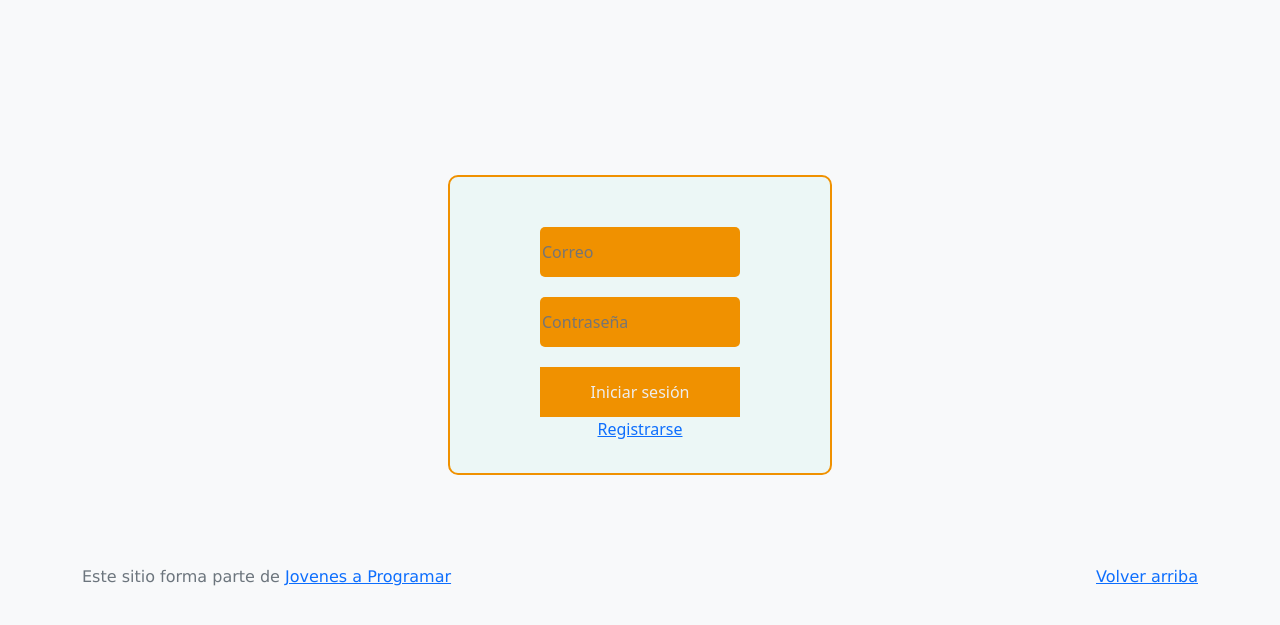
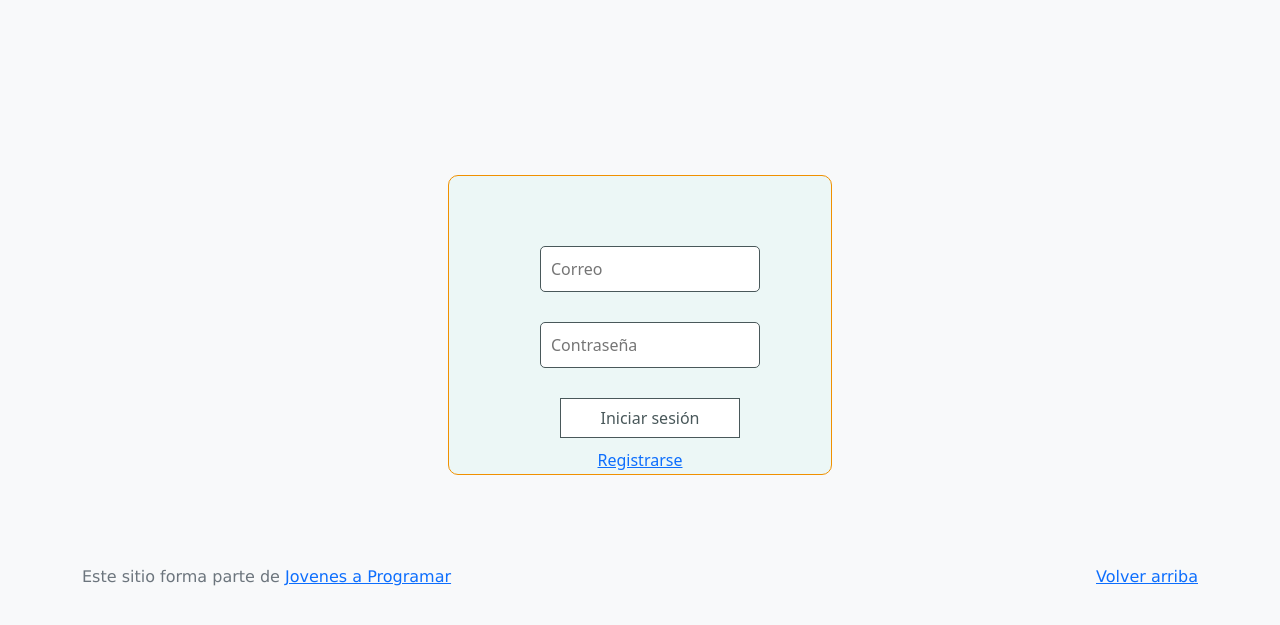
Before and after one commit to alexanderustra/JaP-eComerce, a website: page login.html in a window 1280 px wide. Shown: the part 169-794 px from the top of the page. Drawn offline with Linux system fonts and the light colour scheme.

Commit message:
Add files via upload

```diff
--- a/css/login.css
+++ b/css/login.css
@@ -12,21 +12,24 @@ form {
     display: inline-block;
     text-align: center;
     width: 90%;
+    background-color: red;
 }
 p {
     font-size: 20px;
     margin: none;
 }
-input {
+#login-input {
     width: 220px;
     height: 40px;
-    border: none;
     border-radius: 10px;
     outline: none;
     margin: auto;
     margin-top: 20px;
     margin-left: 20px;
-    margin-bottom: 20px;
+    margin-bottom: 10px;
+    color: #49585A;
+    background-color:#FFFFFF;
+    border: 1px solid #49585A;
 }
 button[type = submit] {
     display: block;
@@ -34,7 +37,6 @@ button[type = submit] {
     margin-top: 20px;
     width: 150px;
     height: 40px;
-    border: none;
     color: white;
     background-color: rgb(74, 151, 172);
     border-radius: 10px;
--- a/css/profile.css
+++ b/css/profile.css
@@ -53,8 +53,8 @@ button , input {
     width:200px;
     height: 50px;
     margin: auto;
-    color: #EDEDED;
-    background-color:#F09100;
+    color: #49585A;
+    background-color:#FFFFFF;
 }
 input[type = 'file'] {
     width: 120px;
@@ -99,7 +99,7 @@ img {
     height: 300px;
     border-radius: 10px;
     background-color:  #ecf7f6;
-    border: 2px solid #F09100;
+    border: 1px solid #F09100;
 }
 #sign-in-btn {
     margin-top: 20px;
@@ -128,7 +128,8 @@ img {
 
 @media screen and (max-width: 768px) {
     .modal-input {
-        width: 60%;
+        width: 90%;
+        margin-top: -100px;
         height: 510px;
     }
     .main-container , #main-container-profile {
--- a/css/sign-in.css
+++ b/css/sign-in.css
@@ -47,8 +47,10 @@ button , input {
     width:200px;
     height: 50px;
     margin: auto;
-    color: #EDEDED;
-    background-color:#F09100;
+    margin-bottom: 10px;
+    color: #49585A;
+    background-color:#FFFFFF;
+    border: 1px solid #49585A;
 }
 input[type = 'file'] {
     width: 120px;
--- a/login.html
+++ b/login.html
@@ -63,9 +63,9 @@
     <h1>Login</h1>
     <div class="main-container short-container-login">
       <form id="login-form">
-        <input type="text" name="user-name" placeholder="Correo">
-        <input type="password" name="password" placeholder="Contraseña">
-        <button type="submit" id="iniciar-sesion-btn">Iniciar sesión</button> <br>
+        <input id="login-input" type="text" name="user-name" placeholder="Correo" style="width: 100%; max-width: 220px; height: 46px; border-radius: 5px; outline: none; margin: 20px auto 10px 20px; color: #49585A; background-color: #FFFFFF; border: 1px solid #49585A; padding: 0 10px; box-sizing: border-box;" >
+        <input id="login-input" type="password" name="password" placeholder="Contraseña" style="width: 100%; max-width: 220px; height: 46px; border-radius: 5px; outline: none; margin: 20px auto 10px 20px; color: #49585A; background-color: #FFFFFF; border: 1px solid #49585A; padding: 0 10px; box-sizing: border-box;">
+        <button type="submit" id="iniciar-sesion-btn" style="width: 100%; max-width:180px; height: 40px; border-radius: 0px; outline: none; margin: 20px auto 10px 20px; color: #49585A; background-color: #FFFFFF; border: 1px solid #49585A; padding: 0 10px; box-sizing: border-box;">Iniciar sesión</button> <br>
         <!-- mala práctica pero no puedo usar un botón -->
         <a id="sign-in-btn" href="sign-in.html">Registrarse</a>
       </form>
```
Also changed, not shown: sign-in.html (+2 -2 lines).
